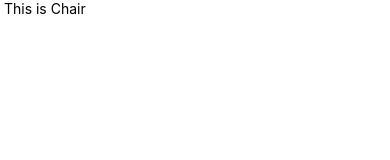
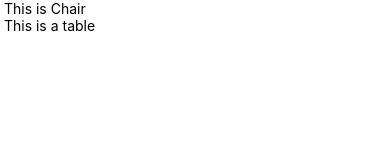
Before and after one commit to Mal0wn/listicle-react-native, a React Native app: screen / in a window 390 px wide. Shown: the top 160 px of the page. Built offline with nearby package versions, Linux system fonts and the light colour scheme.

Commit message:
class component with a state

```diff
--- a/App.jsx
+++ b/App.jsx
@@ -12,6 +12,7 @@ import {
   SafeAreaView
 } from 'react-native';
 import Chair from './Chair';
+import Table from './Table';
 
 function App() {
 
@@ -19,6 +20,7 @@ function App() {
     <SafeAreaView>
       <View>
         <Chair/>
+        <Table/>
       </View>
     </SafeAreaView>
 
--- /dev/null
+++ b/Table.js
@@ -0,0 +1,26 @@
+import React from 'react';
+import {
+    Text
+} from 'react-native';
+
+class Table extends React.PureComponent {
+    constructor(props) {
+        super(props);
+        this.state = {
+            isBig: false
+        }
+    }
+
+    changeState = () => {
+        this.setState({isBig: !this.state.isBig})
+    }
+
+    render() {
+        console.log('this.state.isBig :>> ', this.state.isBig)
+        return(
+            <Text style={{fontSize: this.state.isBig ? 24 : 14}} onPress={this.changeState}> This is a table</Text>
+        )
+    }
+}
+
+export default Table;
```
